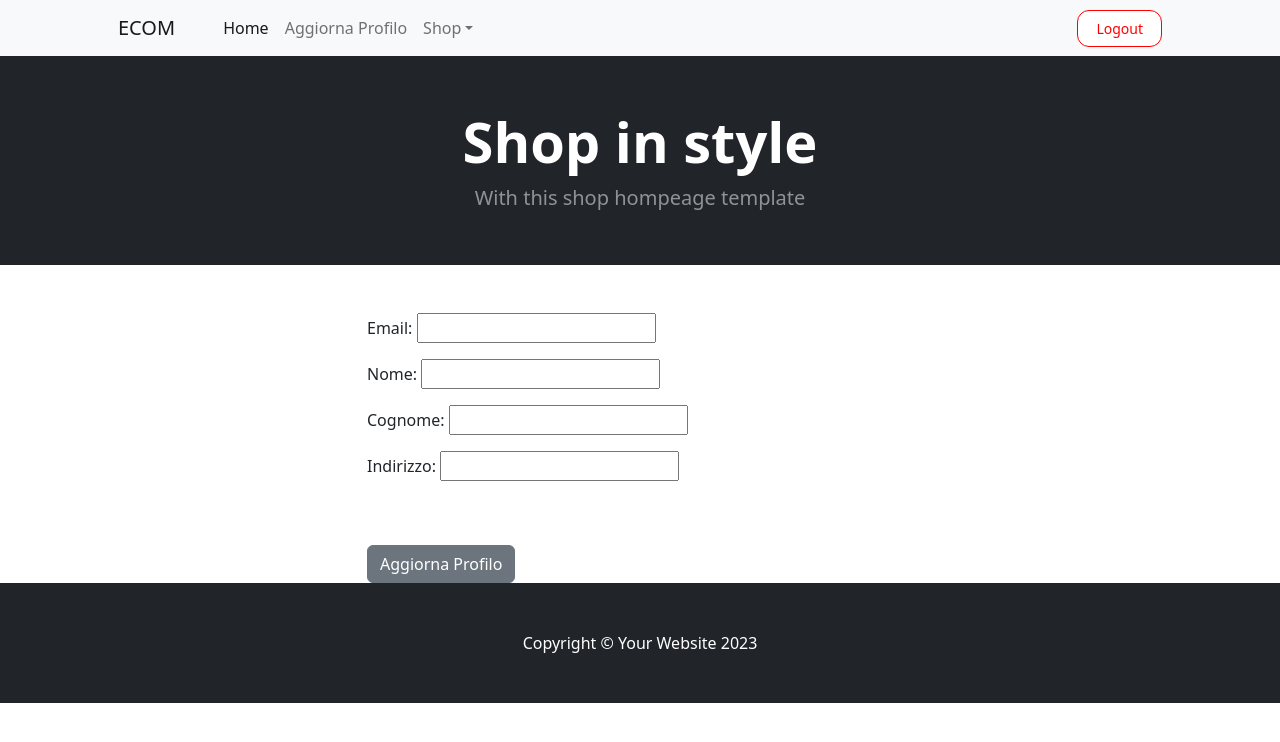
After one commit to gabrieledavena/eCom, a Django app: page /account/update_user/1 in a window 1280 px wide. The commit adds this page. Shown: the top 742 px of the page. Run offline with Django 5.2, Linux system fonts and the light colour scheme; a user stored in the database is signed in; data comes from the database, SQL or seed files in the repository; both versions use the stored data as it was after the commit; some libraries are stand-ins or nearby versions.

Commit message:
Aggiorna il profilo

```diff
--- a/account/forms.py
+++ b/account/forms.py
@@ -1,6 +1,7 @@
 from django import forms
 from django.contrib.auth.models import User
-from .models import Supplier
+from .models import Supplier, Customer
+from django.contrib.auth.forms import UserChangeForm
 
 class UserRegistrationForm(forms.ModelForm):
     username = forms.CharField(max_length=30)
@@ -11,6 +12,12 @@ class UserRegistrationForm(forms.ModelForm):
         model = User
         fields = ['username', 'password']
 
+class CustomerProfileForm(forms.ModelForm):
+    class Meta:
+        model = Customer
+        exclude = ['user']
+        fields = ('email', 'nome', 'cognome', 'indirizzo')
+
 class SupplierProfileForm(forms.ModelForm):
     class Meta:
         model = Supplier
--- a/account/models.py
+++ b/account/models.py
@@ -16,6 +16,6 @@ class Customer(models.Model):
     cognome = models.CharField(default='', max_length=50)
     email =models.EmailField(default='', max_length=50)
     password= models.CharField(default='', max_length=50)
-
+    indirizzo = models.CharField(default='', max_length=50)
     def __str__(self):
         return f'{self.user.username} {self.cognome} {self.nome}'
--- /dev/null
+++ b/account/templates/account/update_user.html
@@ -0,0 +1,29 @@
+{% extends 'base.html' %}
+
+{% block content %}
+<header class="bg-dark py-1">
+            <div class="container px-4 px-lg-5 my-5">
+                <div class="text-center text-white">
+                    <h1 class="display-4 fw-bolder">Shop in style</h1>
+                    <p class="lead fw-normal text-white-50 mb-0">With this shop hompeage template</p>
+                </div>
+            </div>
+        </header>
+
+    <div class="container">
+        <div class="row">
+            <div class="col-md-6 offset-3">
+                <br/><br/>
+                <form method="post" class="mx-auto" style="max-width: 600px" >
+                    {% csrf_token %}
+                    {{ form.as_p }}
+                    <br><br>
+                    <button type="submit" class="btn btn-secondary">Aggiorna Profilo</button>
+
+                </form>
+            </div>
+        </div>
+
+    </div>
+
+{% endblock %}
--- a/account/urls.py
+++ b/account/urls.py
@@ -9,4 +9,5 @@ urlpatterns = [
     path("login/", auth_views.LoginView.as_view(), name="login"),
     path("logout/", auth_views.LogoutView.as_view(), name="logout"),
     path("register/", register, name= 'register'),
+    path("update_user/<int:pk>", CustomerUpdateView.as_view(), name= 'update_user'),
 ]
--- a/account/views.py
+++ b/account/views.py
@@ -1,9 +1,15 @@
+from django.urls import reverse
+
+from django.contrib.auth.mixins import LoginRequiredMixin
 from django.shortcuts import render, redirect
 from django.contrib.auth import login
-from .forms import UserRegistrationForm
+from .forms import UserRegistrationForm, CustomerProfileForm
 from .models import Supplier
-from store.models import Customer
+from store.models import Customer, User
 # Create your views here.
+from django.contrib import messages
+from django.views.generic import UpdateView
+
 
 def register(request):
     if request.method == 'POST':
@@ -29,3 +35,12 @@ def register(request):
         user_form = UserRegistrationForm()
 
     return render(request, 'account/register.html', {'user_form': user_form})
+
+class CustomerUpdateView(LoginRequiredMixin, UpdateView):
+    model = Customer
+    form_class = CustomerProfileForm
+    template_name = 'account/update_user.html'
+
+    def get_success_url(self):
+        pk = self.get_context_data()["object"].pk
+        return reverse('store:home_store')
--- a/store/templates/store/home_store.html
+++ b/store/templates/store/home_store.html
@@ -2,7 +2,7 @@
 
 {%block content %}
         <!-- Header-->
-        <header class="bg-dark py-5">
+        <header class="bg-dark py-1">
             <div class="container px-4 px-lg-5 my-5">
                 <div class="text-center text-white">
                     <h1 class="display-4 fw-bolder">Shop in style</h1>
--- a/templates/navbar.html
+++ b/templates/navbar.html
@@ -5,7 +5,9 @@
         <div class="collapse navbar-collapse" id="navbarSupportedContent">
             <ul class="navbar-nav me-auto mb-2 mb-lg-0 ms-lg-4">
                 <li class="nav-item"><a class="nav-link active" aria-current="page" href="/store">Home</a></li>
-                <li class="nav-item"><a class="nav-link" href="#!">About</a></li>
+                {% if user.is_authenticated %}
+                    <li class="nav-item"><a class="nav-link" href="{% url 'account:update_user' user.customer.pk %}"> Aggiorna Profilo </a></li>
+                {% endif %}
                 <li class="nav-item dropdown">
                     <a class="nav-link dropdown-toggle" id="navbarDropdown" href="#" role="button" data-bs-toggle="dropdown" aria-expanded="false">Shop</a>
                     <ul class="dropdown-menu" aria-labelledby="navbarDropdown">
@@ -43,7 +45,6 @@
                 {% csrf_token %}
                     <button type="submit" class="custom-logout-button">Logout</button>
                 </form>
-
                 <style>
                     .custom-logout-button {
                         background-color: white;
```
Also changed, not shown: account/migrations/0004_customer_indirizzo.py (added), db.sqlite3, store/migrations/0007_alter_category_nome_alter_prodotto_description_and_more.py (added).
